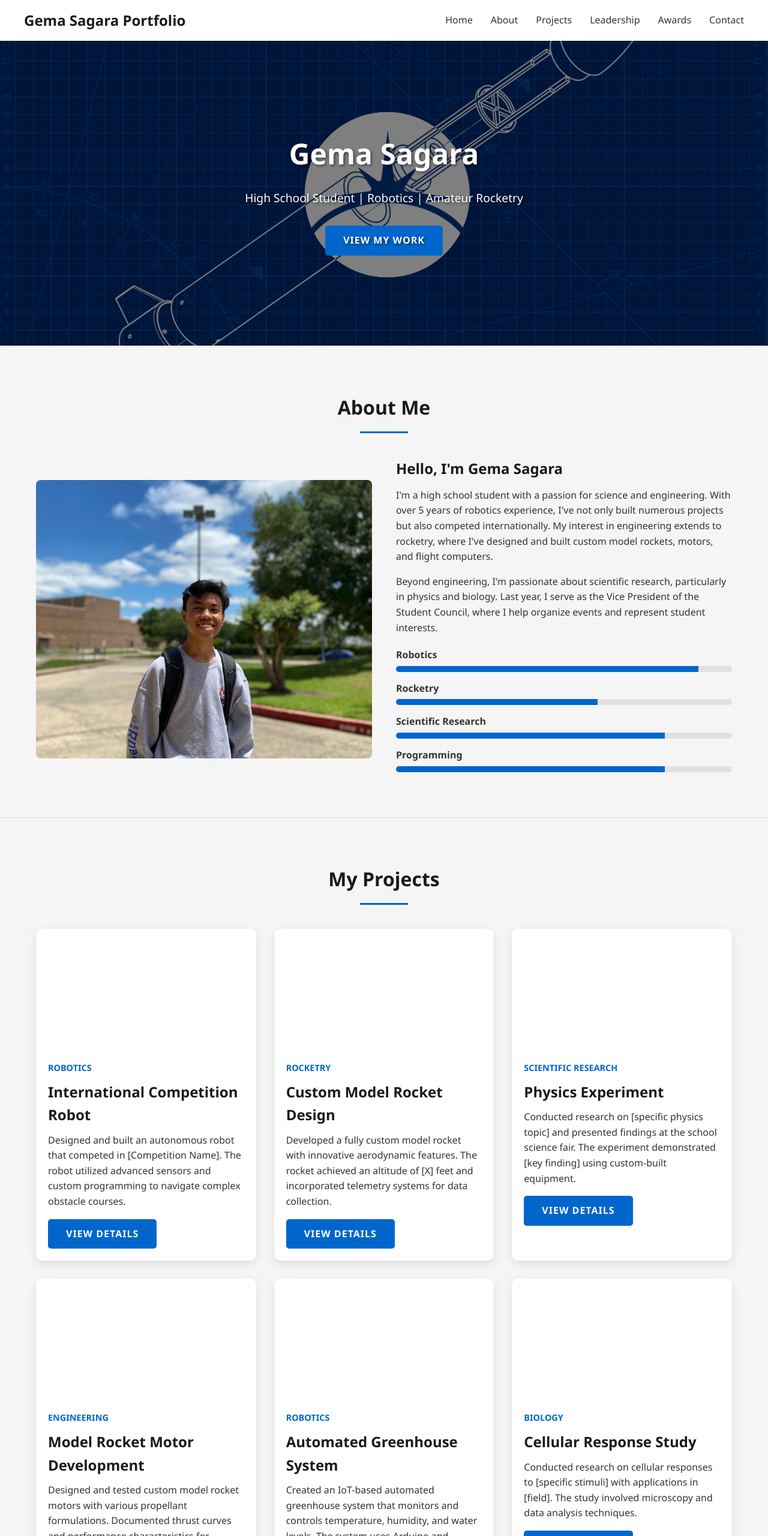
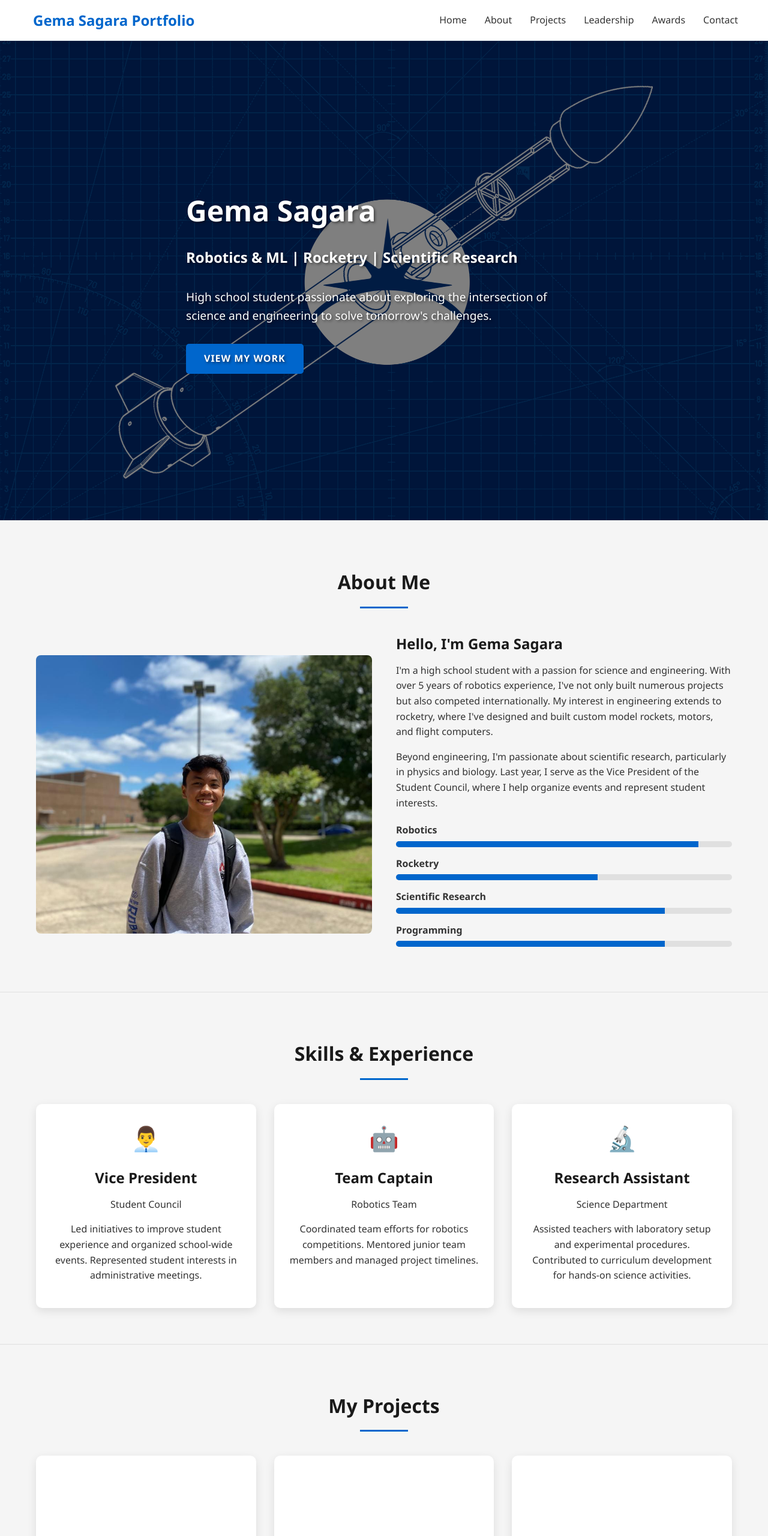
Before and after one commit to gemasagara/gemasagara.github.io, a plain HTML site: page index.html in a window 1280 px wide. Shown: the top 2560 px of the page at 60% size. Drawn offline with Linux system fonts and the light colour scheme.

Commit message:
Update index.html

```diff
--- a/index.html
+++ b/index.html
@@ -50,7 +50,6 @@
 
         a:hover {
             color: #004080;
-            text-decoration: underline;
         }
 
         img {
@@ -104,7 +103,8 @@
         .logo {
             font-size: 1.5rem;
             font-weight: bold;
-            color: #1a1a1a;
+            color: #0066cc;
+            margin-left: 15px;
         }
 
         .nav-links {
@@ -113,7 +113,8 @@
         }
 
         .nav-links li {
-            margin-left: 30px;
+            margin-left: 20px;
+            margin-right: 10px;
         }
 
         .nav-links a {
@@ -137,15 +138,17 @@
 
         /* Hero Section */
         .hero {
-            text-align: center;
-            padding: 150px 0;
+            display: flex;
+            justify-content: center;
+            align-items: center;
+            position: relative;
+            height: 100vh;
           background-image: url('/images/four.png');
           background-size: cover;
           background-position: center;
           background-repeat: no-repeat;
           color: white; /* Make text light on dark backgrounds */
           text-shadow: 2px 2px 4px rgba(0, 0, 0, 0.5); /* Optional: adds shadow to make text readable */
-          position: relative;
         }
 
         .hero::before {
@@ -162,6 +165,7 @@
         .hero .container {
           position: relative;
           z-index: 2; /* Place content above the overlay */
+          max-width: 700px;
         }
 
         .hero h1 {
@@ -170,10 +174,14 @@
             color: #fff;
         }
 
-        .hero p {
+        .hero-subtitle {
+            font-size: 1.5rem;
+            margin-bottom: 2rem;
+        }
+
+        .hero-description{
             font-size: 1.2rem;
-            max-width: 800px;
-            margin: 0 auto 30px;
+            margin-bottom: 2rem;
         }
 
         .btn {
@@ -205,7 +213,7 @@
           flex: 1;
           position: relative;
           width: 100%;
-          padding-bottom: 40%; /* This equals 9/16 (height/width) for a 16:9 ratio */
+          padding-bottom: 40%;
           overflow: hidden;
         }
 
@@ -263,7 +271,7 @@
         }
 
         .project-card:hover {
-            transform: translateY(-5px);
+            transform: translateY(-10px);
             box-shadow: 0 10px 25px rgba(0, 0, 0, 0.15);
         }
 
@@ -288,6 +296,32 @@
             margin: 10px 0;
         }
 
+        /* Skills & Experiences Section */
+        .exp-grid {
+            display: grid;
+            grid-template-columns: repeat(auto-fill, minmax(300px, 1fr));
+            gap: 30px;
+        }
+
+        .exp-card {
+            background: #fff;
+            border-radius: 10px;
+            padding: 25px;
+            box-shadow: 0 5px 15px rgba(0, 0, 0, 0.1);
+            text-align: center;
+        }
+
+        .exp-card:hover{
+            transform: translateY(-10px);
+            box-shadow: 0 10px 25px rgba(0, 0, 0, 0.15);
+        }
+
+        .exp-icon {
+            font-size: 2.5rem;
+            color: #0066cc;
+            margin-bottom: 15px;
+        }
+
         /* Leadership Section */
         .leadership-grid {
             display: grid;
@@ -301,6 +335,11 @@
             padding: 25px;
             box-shadow: 0 5px 15px rgba(0, 0, 0, 0.1);
             text-align: center;
+        }
+
+        .leadership-card:hover{
+            transform: translateY(-10px);
+            box-shadow: 0 10px 25px rgba(0, 0, 0, 0.15);
         }
 
         .leadership-icon {
@@ -321,6 +360,12 @@
             border-radius: 10px;
             overflow: hidden;
             box-shadow: 0 5px 15px rgba(0, 0, 0, 0.1);
+            transition: all 0.3s ease;
+        }
+
+        .award-item:hover{
+            transform: translateY(-10px);
+            box-shadow: 0 10px 25px rgba(0, 0, 0, 0.15);
         }
 
         .award-year {
@@ -341,6 +386,14 @@
 
         .award-title {
             margin-bottom: 5px;
+        }
+
+        .award-title:hover{
+            color: #0066cc;
+        }
+
+        .award-description{
+            color: #1a1a1a;
         }
 
         /* Contact Section */
@@ -489,7 +542,7 @@
                 right: 20px;
                 top: 23px;
             }
-            .projects-grid, .leadership-grid {
+            .projects-grid, .leadership-grid, .exp-grid {
                 grid-template-columns: 1fr;
             }
             .award-item {
@@ -510,13 +563,11 @@
         /* Animation */
         .fade-in {
         opacity: 0;
-            transform: translateY(20px);
-            transition: opacity 0.6s ease, transform 0.6s ease;
+        transition: opacity 0.6s ease, transform 0.6s ease, box-shadow 0.3s ease;
         }
 
         .fade-in.appear {
         opacity: 1;
-            transform: translateY(0);
         }
     </style>
 </head>
@@ -541,7 +592,10 @@
     <section id="home" class="hero">
         <div class="container">
             <h1>Gema Sagara</h1>
-            <p>High School Student | Robotics | Amateur Rocketry</p>
+            <b>
+                <p class="hero-subtitle">Robotics & ML | Rocketry | Scientific Research</p>
+            </b>
+            <p class="hero-description">High school student passionate about exploring the intersection of science and engineering to solve tomorrow's challenges.</p>
             <a href="#projects" class="btn">View My Work</a>
         </div>
     </section>
@@ -585,6 +639,35 @@
                             </div>
                         </div>
                     </div>
+                </div>
+            </div>
+        </div>
+    </section>
+
+    <!-- Skills & Experience Section -->
+    <section id="exp" class="exp">
+        <div class="container">
+            <h2 class="section-title">Skills & Experience</h2>
+            <div class="exp-grid">
+                <div class="exp-card fade-in">
+                    <div class="exp-icon">👨‍💼</div>
+                    <h3>Vice President</h3>
+                    <p>Student Council</p>
+                    <p>Led initiatives to improve student experience and organized school-wide events. Represented student interests in administrative meetings.</p>
+                </div>
+
+                <div class="exp-card fade-in">
+                    <div class="exp-icon">🤖</div>
+                    <h3>Team Captain</h3>
+                    <p>Robotics Team</p>
+                    <p>Coordinated team efforts for robotics competitions. Mentored junior team members and managed project timelines.</p>
+                </div>
+
+                <div class="exp-card fade-in">
+                    <div class="exp-icon">🔬</div>
+                    <h3>Research Assistant</h3>
+                    <p>Science Department</p>
+                    <p>Assisted teachers with laboratory setup and experimental procedures. Contributed to curriculum development for hands-on science activities.</p>
                 </div>
             </div>
         </div>
@@ -698,37 +781,24 @@
         <div class="container">
             <h2 class="section-title">Awards & Recognition</h2>
             <div class="awards-list">
+                <a href="#">
                     <div class="award-item fade-in">
                         <div class="award-year">2024</div>
                         <div class="award-details">
                             <h3 class="award-title">1st Place - International Robotics Competition</h3>
-                        <p>Won first place in [specific category] at the international robotics competition for innovative design and functionality.</p>
+                            <p class="award-description">Won first place in [specific category] at the international robotics competition for innovative design and functionality.</p>
                         </div>
                     </div>
-
+                </a>
+                <a href="#">
                     <div class="award-item fade-in">
                         <div class="award-year">2023</div>
                         <div class="award-details">
                             <h3 class="award-title">Science Innovation Award</h3>
-                        <p>Recognized for outstanding contribution to scientific research in [specific field] at the regional science fair.</p>
+                            <p class="award-description">Recognized for outstanding contribution to scientific research in [specific field] at the regional science fair.</p>
                         </div>
                     </div>
-
-                <div class="award-item fade-in">
-                    <div class="award-year">2022</div>
-                    <div class="award-details">
-                        <h3 class="award-title">Young Engineer of the Year</h3>
-                        <p>Selected as the Young Engineer of the Year for exceptional work in rocketry and propulsion systems.</p>
-                    </div>
-                </div>
-
-                <div class="award-item fade-in">
-                    <div class="award-year">2021</div>
-                    <div class="award-details">
-                        <h3 class="award-title">Leadership Excellence Award</h3>
-                        <p>Awarded for outstanding leadership and initiative as Vice President of the Student Council.</p>
-                    </div>
-                </div>
+                </a>
             </div>
         </div>
     </section>
@@ -767,9 +837,9 @@
             <div class="footer-content">
                 <div class="logo">Gema Sagara</div>
                 <div class="social-links">
-                    <a href="#"><span>LinkedIn</span></a>
-                    <a href="#"><span>GitHub</span></a>
-                    <a href="#"><span>Instagram</span></a>
+                    <a href="https://www.linkedin.com/in/gema-sagara-a828a92a2/" target="_blank"><span>LinkedIn</span></a>
+                    <a href="https://github.com/gemasagara" target="_blank"><span>GitHub</span></a>
+                    <a href="https://www.instagram.com/gema.sagara/" target="_blank"><span>Instagram</span></a>
                 </div>
                 <div class="footer-nav">
                     <a href="#home">Home</a>
@@ -778,7 +848,7 @@
                     <a href="#contact">Contact</a>
                 </div>
                 <div class="footer-bottom">
-                    <p>&copy; 2025 Gema Sagara. All rights reserved.</p>
+                    <p>2025 Gema Sagara.</p>
                 </div>
             </div>
         </div>
```
Lines whose indentation alone changed are shown as unchanged.
